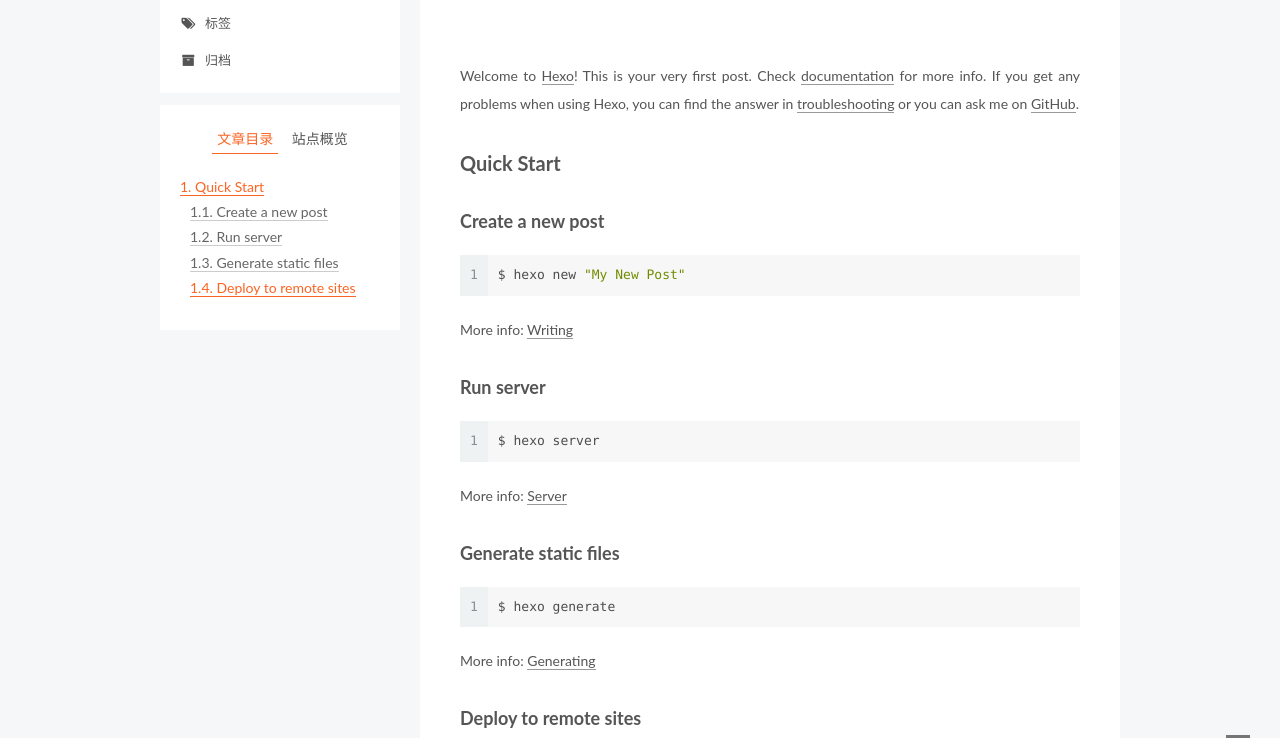
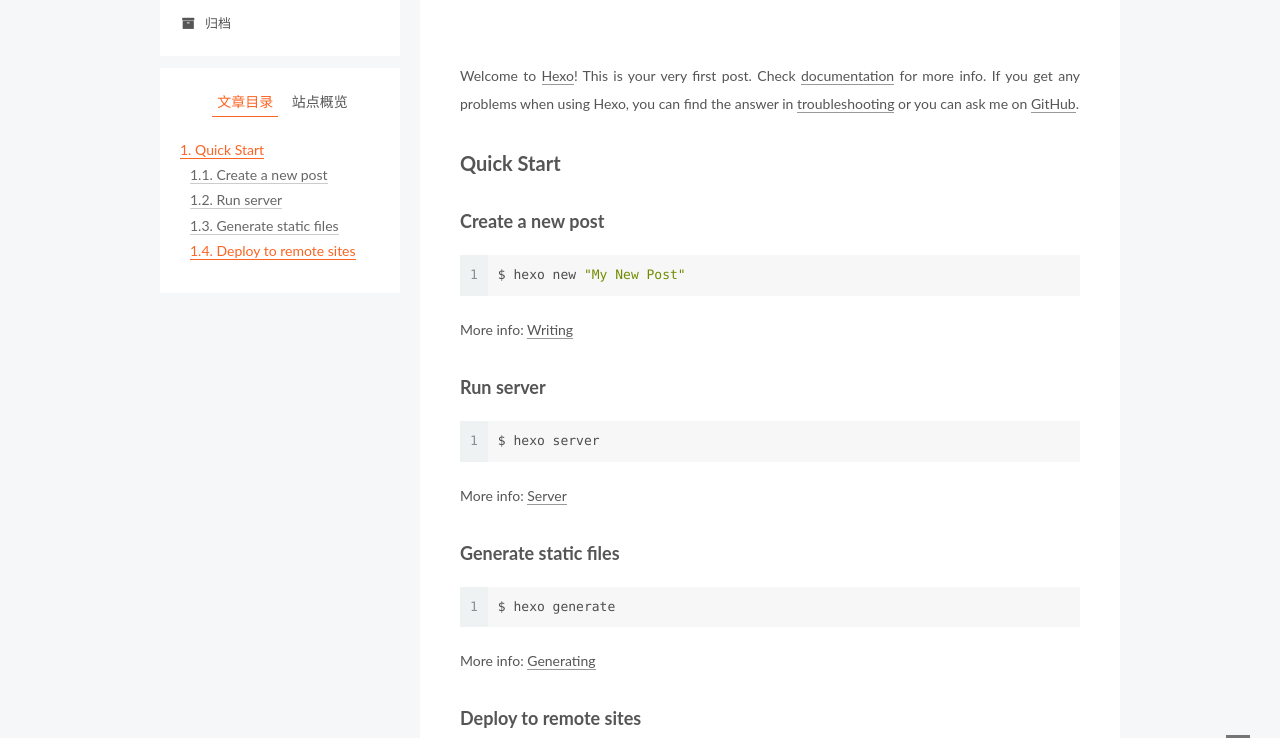
Before and after one commit to zhuo-github/zhuo-github.github.io, a plain HTML site: page 2018/07/29/hello-world/index.html in a window 1280 px wide. Shown: the part 141-879 px from the top of the page. Drawn offline with Linux system fonts and the light colour scheme.

Commit message:
Site updated: 2018-07-30 15:09:16

```diff
--- a/2018/07/29/hello-world/index.html
+++ b/2018/07/29/hello-world/index.html
@@ -186,16 +186,6 @@
               <i class="menu-item-icon fa fa-fw fa-home"></i> <br />
 
             首页
-          </a>
-        </li>
-
-
-        <li class="menu-item menu-item-tags">
-          <a href="/tags/" rel="section">
-
-              <i class="menu-item-icon fa fa-fw fa-tags"></i> <br />
-
-            标签
           </a>
         </li>
 
```
Also changed, not shown: archives/2018/07/index.html (+0 -10 lines), archives/2018/index.html (+0 -10 lines), archives/index.html (+0 -10 lines), index.html (+0 -10 lines).
